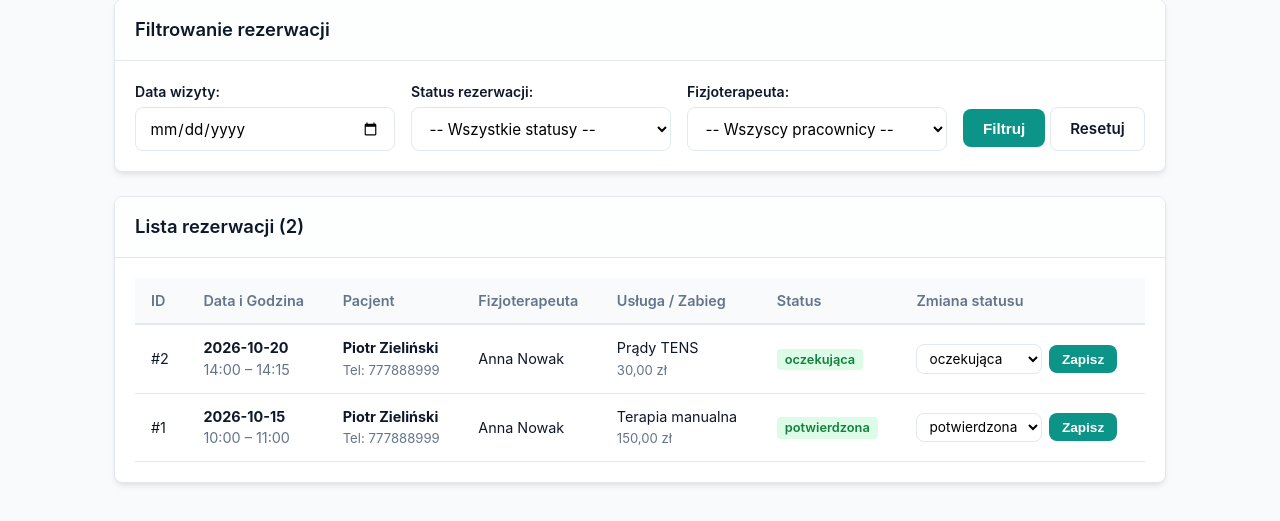
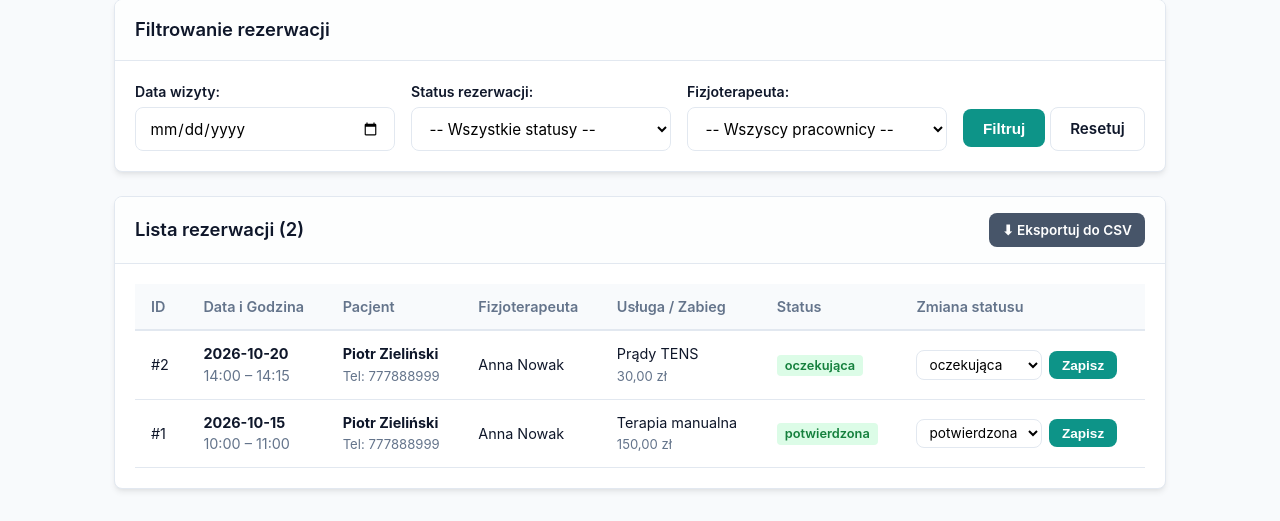
Before and after one commit to Szopen2137/Projekt-aplikacje, a PHP site: page /admin_reservations.php in a window 1280 px wide. Shown: the part 298-819 px from the top of the page. Before the commit the page ends 783 px from the top, so only its background shows below. Run offline with PHP 8.4, Linux system fonts and the light colour scheme; a user stored in the database is signed in; data comes from the database, SQL or seed files in the repository.

Commit message:
Dodano eksport rezerwacji do pliku CSV
Eksport uwzględnia aktywne filtry listy rezerwacji. Dodano BOM dla poprawnego wyświetlania polskich znaków w Excelu oraz przycisk "Eksportuj do CSV" w nagłówku tabeli.

```diff
--- a/public/admin_reservations.php
+++ b/public/admin_reservations.php
@@ -63,6 +63,29 @@ $sql .= ' ORDER BY r.reservation_date DESC, r.start_time DESC';
 $stmt = $pdo->prepare($sql);
 $stmt->execute($params);
 $reservations = $stmt->fetchAll();
+if (isset($_GET['export']) && $_GET['export'] === 'csv') {
+    header('Content-Type: text/csv; charset=utf-8');
+    header('Content-Disposition: attachment; filename="rezerwacje_' . date('Y-m-d') . '.csv"');
+    $output = fopen('php://output', 'w');
+    fprintf($output, chr(0xEF) . chr(0xBB) . chr(0xBF));
+    fputcsv($output, ['ID', 'Data', 'Godzina od', 'Godzina do', 'Pacjent', 'Telefon', 'Fizjoterapeuta', 'Usluga', 'Cena (PLN)', 'Status'], ';');
+    foreach ($reservations as $r) {
+        fputcsv($output, [
+            $r['id'],
+            $r['reservation_date'],
+            substr($r['start_time'], 0, 5),
+            substr($r['end_time'], 0, 5),
+            $r['client_name'] . ' ' . $r['client_surname'],
+            $r['client_phone'] ?? '',
+            $r['emp_name'] . ' ' . $r['emp_surname'],
+            $r['service_name'],
+            number_format((float)$r['service_price'], 2, ',', ''),
+            $r['status']
+        ], ';');
+    }
+    fclose($output);
+    exit;
+}
 
 // Lista pracowników do filtra <select>
 $employeesList = $pdo->query('
@@ -144,8 +167,11 @@ $employeesList = $pdo->query('
 
         <!-- Tabela rezerwacji -->
         <div class="card mt-4">
-            <div class="card-header">
+            <div class="card-header" style="display:flex; justify-content:space-between; align-items:center;">
                 <h2>Lista rezerwacji (<?php echo count($reservations); ?>)</h2>
+                <a href="admin_reservations.php?<?php echo htmlspecialchars(http_build_query(array_merge($_GET, ['export' => 'csv']))); ?>" class="btn btn-secondary btn-sm">
+                    ⬇ Eksportuj do CSV
+                </a>
             </div>
             <div class="card-body">
                 <div class="table-container">
```
